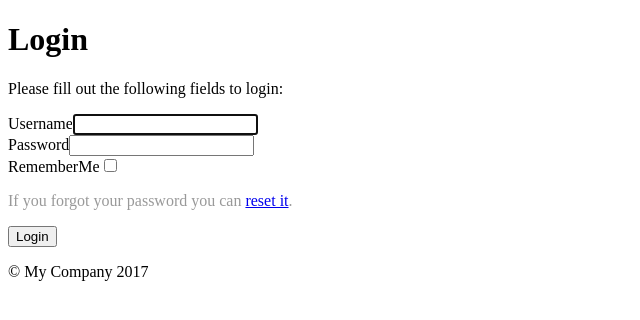
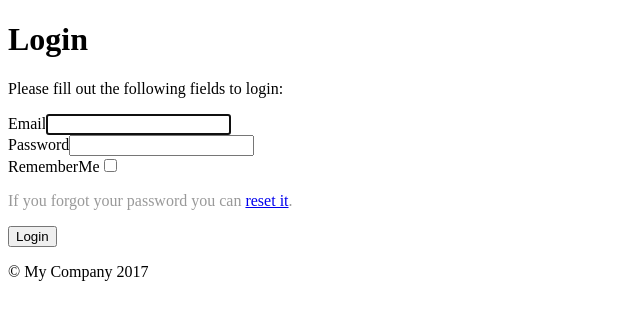
Before and after one commit to desperial/krean, a Yii app: template frontend/views/site/login.php in a window 1280 px wide. Shown: the top 320 px of the page, without its empty margins (0-640 px from the left). Run offline with PHP 8.4 and a stand-in for Yii, Linux system fonts and the light colour scheme; the template is opened without the code that fills it, so the values that code supplies are empty; form fields are guessed from the names that the template uses; some libraries are stand-ins or nearby versions.

Commit message:
Аутентификация по email
*Изменена БД
*Из лайаута и контроллеров убраны юзернеймы

```diff
--- a/frontend/views/layouts/main.php
+++ b/frontend/views/layouts/main.php
@@ -46,7 +46,7 @@ AppAsset::register($this);
         $menuItems[] = '<li>'
             . Html::beginForm(['/site/logout'], 'post')
             . Html::submitButton(
-                'Logout (' . Yii::$app->user->identity->username . ')',
+                'Logout (' . Yii::$app->user->identity->email . ')',
                 ['class' => 'btn btn-link logout']
             )
             . Html::endForm()
--- a/frontend/views/site/login.php
+++ b/frontend/views/site/login.php
@@ -19,7 +19,7 @@ $this->params['breadcrumbs'][] = $this->title;
         <div class="col-lg-5">
             <?php $form = ActiveForm::begin(['id' => 'login-form']); ?>
 
-                <?= $form->field($model, 'username')->textInput(['autofocus' => true]) ?>
+                <?= $form->field($model, 'email')->textInput(['autofocus' => true]) ?>
 
                 <?= $form->field($model, 'password')->passwordInput() ?>
 
--- a/frontend/views/site/signup.php
+++ b/frontend/views/site/signup.php
@@ -19,8 +19,6 @@ $this->params['breadcrumbs'][] = $this->title;
         <div class="col-lg-5">
             <?php $form = ActiveForm::begin(['id' => 'form-signup']); ?>
 
-                <?= $form->field($model, 'username')->textInput(['autofocus' => true]) ?>
-
                 <?= $form->field($model, 'email') ?>
 
                 <?= $form->field($model, 'password')->passwordInput() ?>
```
Also changed, not shown: 2 other files.
